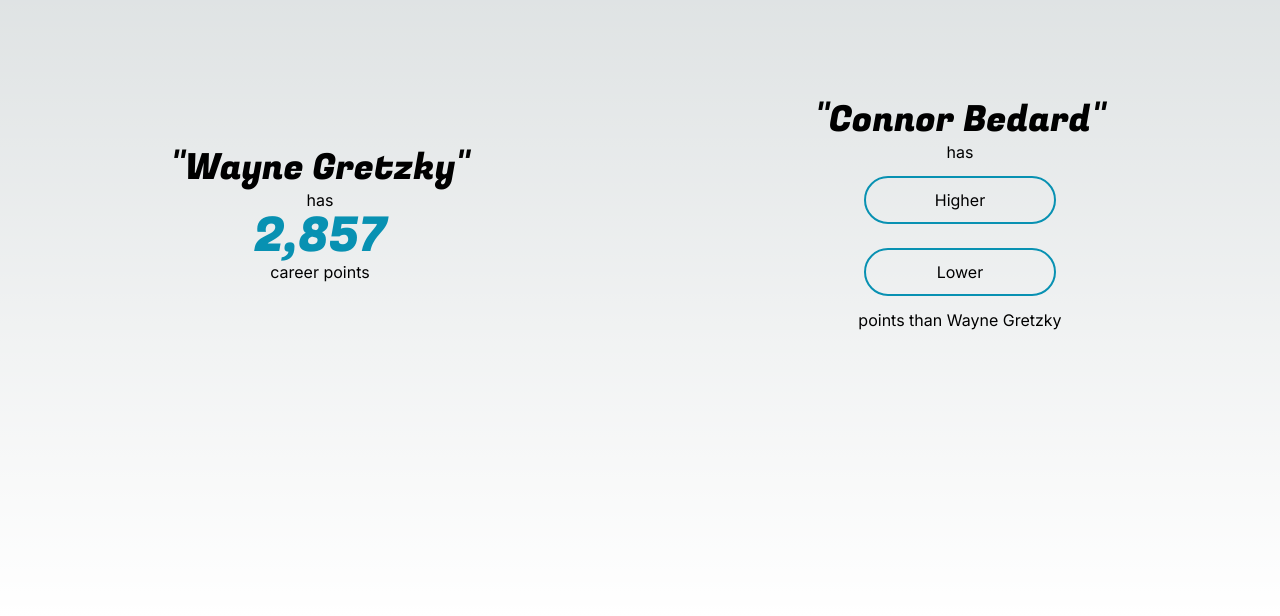
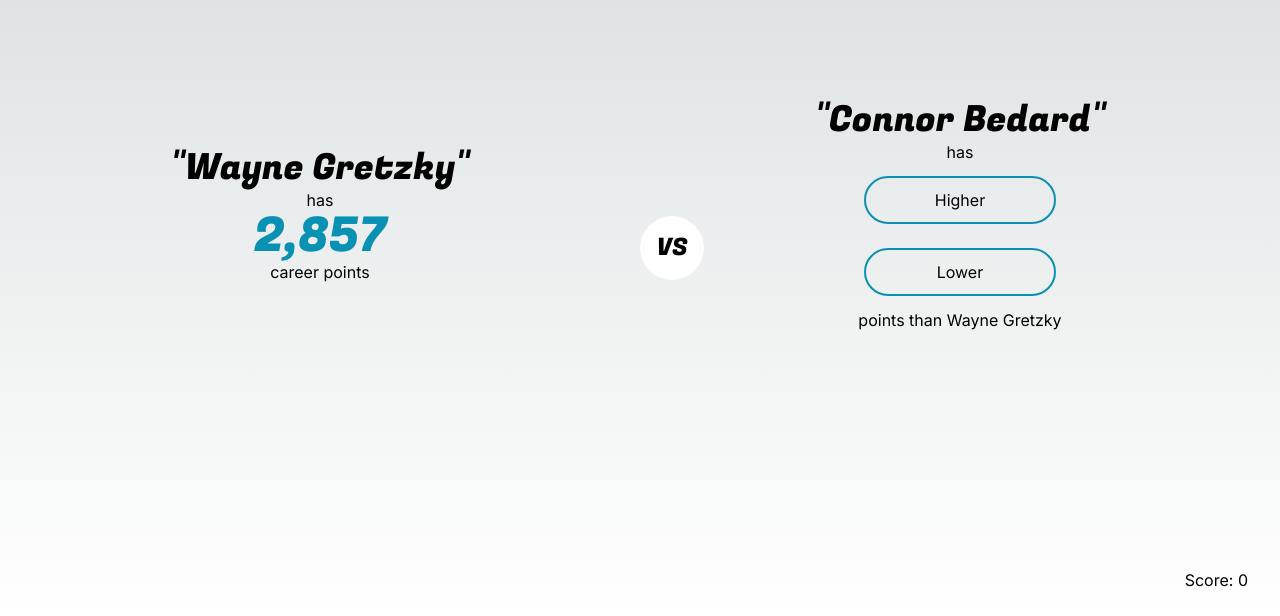
Before and after one commit to 43Goose/higher-lower-nhl, a Next.js app: page /classic in a window 1280 px wide. Shown: the part 184-800 px from the top of the page. Built offline with nearby package versions, Linux system fonts and the light colour scheme.

Commit message:
result animations pt1

```diff
--- a/app/classic/page.tsx
+++ b/app/classic/page.tsx
@@ -1,17 +1,28 @@
+'use client'
+
 import Game from "../ui/Game";
+import VersusBlock from "../ui/VersusBlock";
+import Scorebar from "../ui/scorebar";
+import { useState } from "react";
 
 export default function CLASSIC() {
+    const [score, setScore] = useState(0);
+    const [versus, changeVersus] = useState(0);
+
     return(
         <div className="game-container h-screen w-full overflow-hidden">
-            <Game gameMode="points" />
+            <Game gameMode="points" score={score} setScore={setScore} setVersus={changeVersus} />
+            <Scorebar score={score} />
+            <VersusBlock versusState={versus} />
         </div>
     );
 }
 
 /* --- TODO: ---
 
-    - Add scorebar                      |   X
+    - Add scorebar                      |   1/2
     - Add animated correct/incorrect    |   X
     - Setup and connect real player db  |   X
+    - Add cookies/saving scores         |   X
     - Quality control EVERYTHING        |   X
 */
--- /dev/null
+++ b/app/lib/util.ts
@@ -0,0 +1,8 @@
+export const waitForSeconds = (timeMS: number) => {
+    /* returns promise after given time */
+    return new Promise<void>((res, rej) => {
+        setTimeout(() => {
+            res();
+        }, timeMS);
+    });
+}
--- a/app/ui/Game.tsx
+++ b/app/ui/Game.tsx
@@ -4,9 +4,10 @@
 import { useState } from "react";
 import getPlayerById from "../lib/data";
 import { Player } from "../lib/default-data";
+import { waitForSeconds } from "../lib/util";
 import next from "next";
 
-export default function Game({ gameMode }: { gameMode: 'points' | 'goals' | 'assists'}) {
+export default function Game({ gameMode, score, setScore, setVersus }: { gameMode: 'points' | 'goals' | 'assists', score: number, setScore: Function, setVersus: Function}) {
     const [comparable, setComparable] = useState<Player>(getPlayerById(1));
     const [compared, setCompared] = useState<Player>(getPlayerById(2));
     const [nextup, setNextUp] = useState<Player>(getPlayerById(3));
@@ -29,8 +30,10 @@
     };
 
     const correctInput = async () => {
+        setScore(score + 1);
+        setVersus(1);
         setSlide(true);
-        await waitForSeconds(1000);
+        await waitForSeconds(1500);
 
         /* sets playercards to new data */
         setComparable(compared);
@@ -40,20 +43,12 @@
         /* sets playercards back to original positions and setups */
         setSlide(false);
         setClicked(false);
+        setVersus(0);
     };
 
     const wrongInput = () => {
         alert('u suck');
     };
-
-    const waitForSeconds = (timeMS: number) => {
-        /* returns promise after given time */
-        return new Promise<void>((res, rej) => {
-            setTimeout(() => {
-                res();
-            }, timeMS);
-        });
-    }
 
     return (
         <div className={`h-full w-[150%] flex flex-row`}>
--- a/app/ui/PlayerCard.tsx
+++ b/app/ui/PlayerCard.tsx
@@ -51,7 +51,7 @@
     compareFn?: any
 }) {
     return (
-        <div className={`${type} flex flex-col justify-center items-center h-full w-1/3 ${slide ? '-translate-x-full transition-transform' : 'translate-x-0'}`}>
+        <div className={`${type} flex flex-col justify-center items-center h-full w-1/3 ${slide ? '-translate-x-full transition-transform duration-500' : 'translate-x-0'}`}>
             <p className={`${fugaz.className} text-4xl`}>"{title}"</p>
             <p>has</p>
             {
--- /dev/null
+++ b/app/ui/VersusBlock.tsx
@@ -0,0 +1,39 @@
+import { fugaz } from "./fonts";
+import { motion } from "framer-motion";
+
+export default function VersusBlock({ versusState }: { versusState: number }) {
+    function Checkmark() {
+        const draw = {
+            hidden: { pathLength: 0, opacity: 0 },
+            visible: (delay: number) => {
+              return {
+                pathLength: 1,
+                opacity: 1,
+                transition: {
+                  pathLength: { delay, type: "spring", duration: 0.5, bounce: 0 },
+                  opacity: { delay, duration: 0.01 },
+                },
+              };
+            },
+        };
+
+        return(
+            <div className={`w-full h-full flex justify-center items-center absolute top-0 left-0`}>
+                <motion.svg width="50" height="50" viewBox="0 0 50 50" initial="hidden" animate="visible">
+                    <motion.line x1="10" y1="30" x2="20" y2="40" stroke-width="6px" stroke-linecap="round" stroke="#fff" variants={draw} custom={0.25} />
+                    <motion.line x1="20" y1="40" x2="40" y2="10" stroke-width="6px" stroke-linecap="round" stroke="#fff" variants={draw} custom={0.5} />
+                </motion.svg>
+            </div>
+        );
+    }
+
+    return(
+        <div className={`w-16 h-16 text-black absolute top-1/2 left-1/2 rounded-full overflow-hidden`}>
+            <div className={`w-full h-full relative flex justify-center items-center text-2xl bg-white`}>
+                <p className={`${fugaz.className}`}>VS</p>
+            </div>
+            <div className={`w-full h-full bg-cyan-600 relative transition-transform duration-500 ease-in-out ${versusState == 0 ? 'translate-y-0' : '-translate-y-full'}`}></div>
+            {versusState == 1 ? <Checkmark /> : null}
+        </div>
+    );
+}
--- /dev/null
+++ b/app/ui/scorebar.tsx
@@ -0,0 +1,9 @@
+import { useState } from "react";
+
+export default function Scorebar({ score }: { score: number }) {
+    return(
+        <div className={`scorebar relative bottom-12 px-8`}>
+            <p className={`score float-right`}>{`Score: ${score}`}</p>
+        </div>
+    );
+}
--- a/package.json
+++ b/package.json
@@ -9,6 +9,7 @@
     "lint": "next lint"
   },
   "dependencies": {
+    "framer-motion": "^11.0.3",
     "next": "14.1.0",
     "react": "^18",
     "react-countup": "^6.5.0",
```
Also changed, not shown: 1 other file (tests, documents, lock files or other folders).
